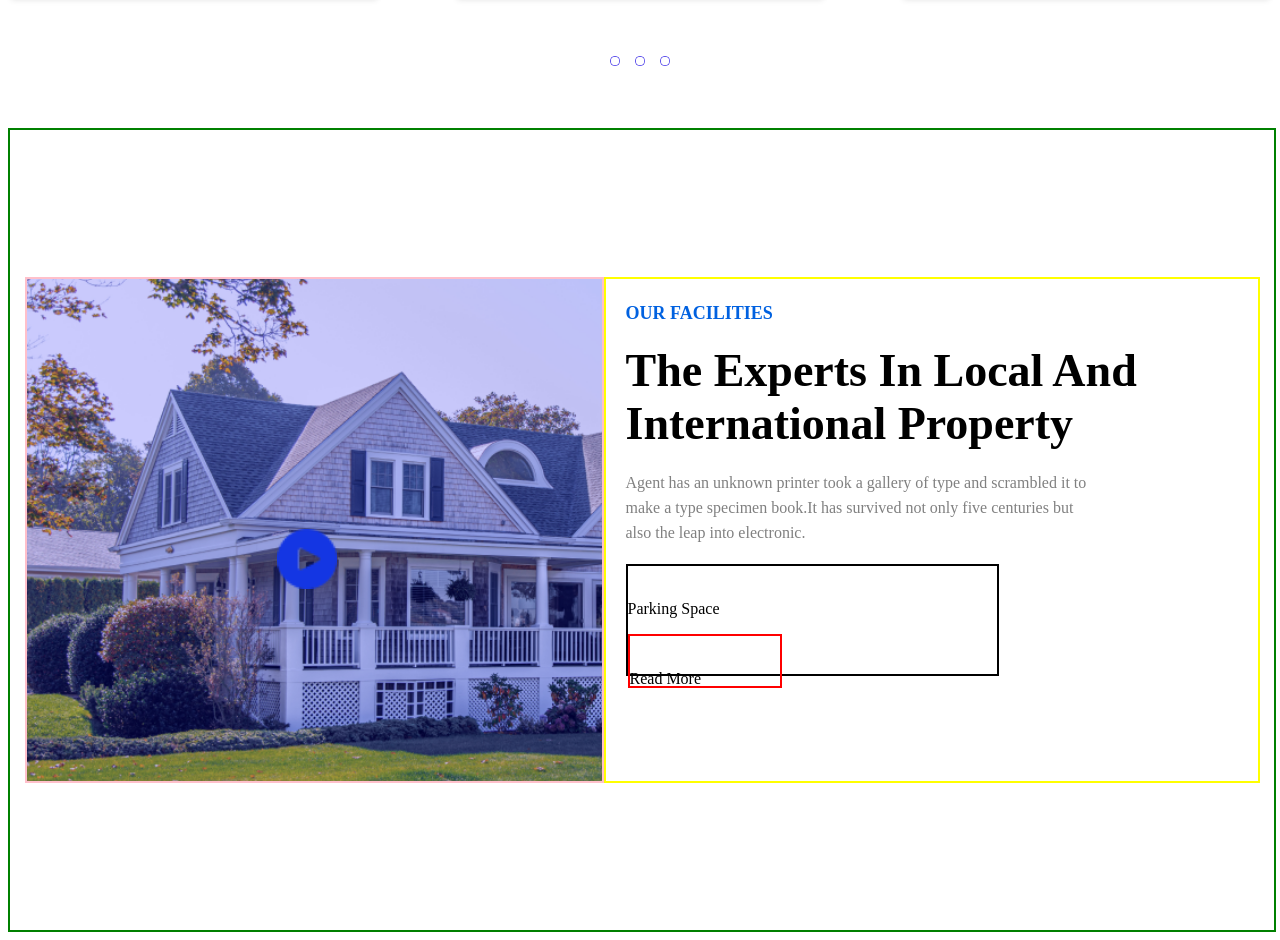
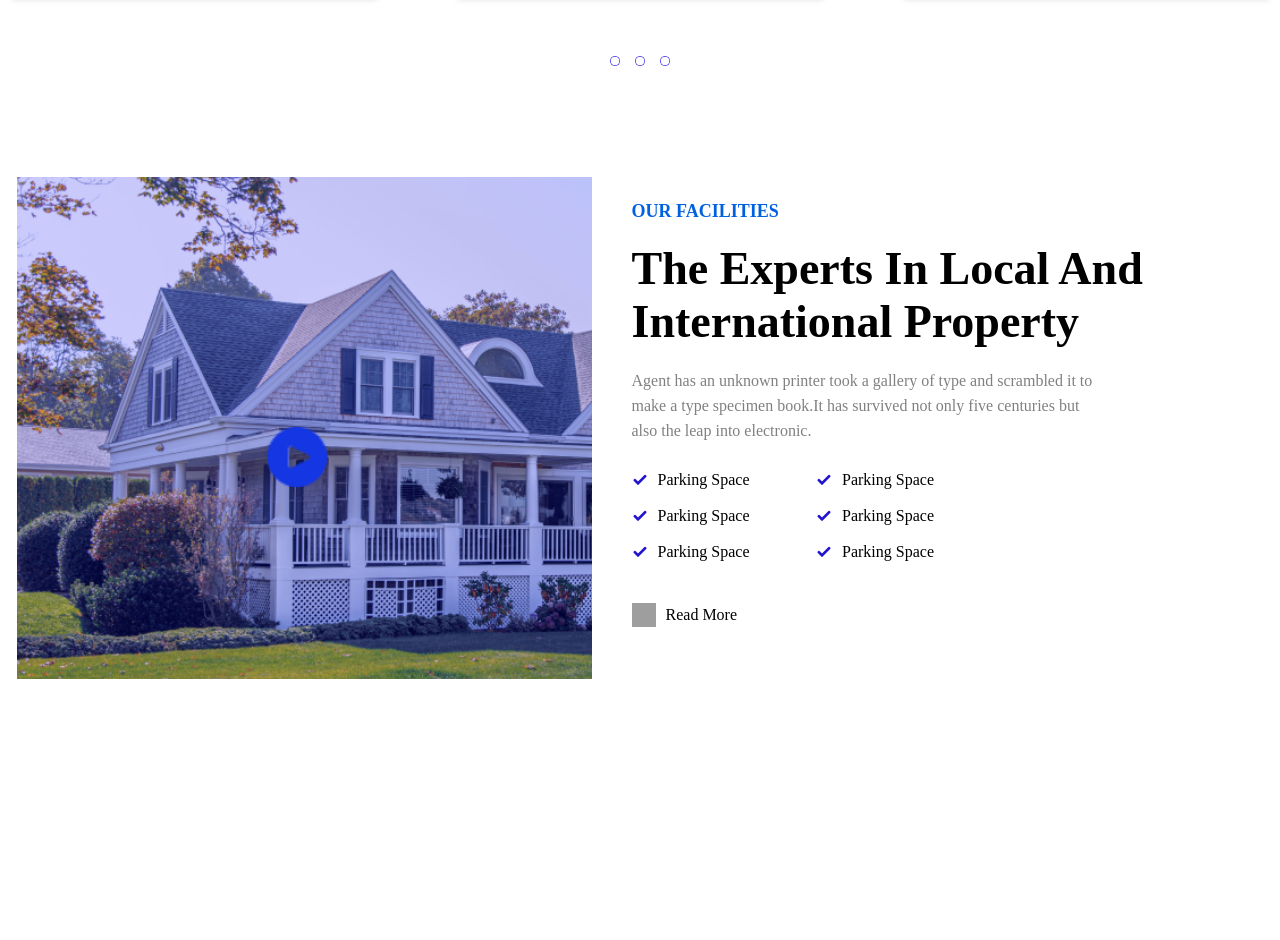
Before and after one commit to Dinesh-jrr/Real-State, a React (Vite) app: page / in a window 1280 px wide. Shown: the part 6140-7080 px from the top of the page. After the commit the page ends 6908 px from the top, so only its background shows below. Built offline with nearby package versions, Linux system fonts and the light colour scheme; grey boxes are pictures that could not be loaded.

Commit message:
facilities section completed

```diff
--- a/src/Components/Facilities/Facilities.css
+++ b/src/Components/Facilities/Facilities.css
@@ -1,16 +1,15 @@
 .facilities{
-    height:800px;
+    height:600px;
     width:100%;
     display: flex;
     flex-direction: row;
     align-items: center;
-    border:2px solid green;
     justify-content: center;
+    margin-bottom:40px;
 }
 .facilities-left{
     width:575px;
     height:502px;
-    border:2px solid pink;
     position:relative;
     overflow: hidden;
 }
@@ -35,17 +34,16 @@
     left: 0;
     right: 0;
     bottom: 0;
-    background-color: rgba(0, 0, 255, 0.2); /* Blue color with 50% opacity */
-    z-index: 2; /* Ensure the overlay is above both images */
-    pointer-events: none; /* Allow interactions with elements below the overlay */
+    background-color: rgba(0, 0, 255, 0.2);
+    z-index: 2;
+    pointer-events: none;
 }
 .facilities-right{
     width:50%;
-    border:2px solid yellow;
     height:502px;
     display: flex;
     flex-direction: column;
-    padding-left:20px;
+    padding-left:40px;
 }
 
 .facilities-right-title{
@@ -73,13 +71,37 @@
 .facilities-right-lower{
     height:50px;
     width:150px;
-    border:2px solid red;
+    display: flex;
+    flex-direction: row;
+    align-items: center;
+    gap:10px;
 }
 .facilities-right-info{
     height:108px;
     width:369px;
-    border:2px solid black;
+    margin-bottom: 20px;
+    display: grid;
+    grid-template-columns: repeat(2,1fr);
+    grid-template-rows: repeat(3,1fr);
+    gap:0px;
     margin-bottom: 20px;
 }
 
-/* left part styling  */
+.info-heading{
+    display: flex;
+    flex-direction: row;
+    align-items: center;
+    gap:10px;
+    margin:0px;
+}
+.info-heading p{
+    margin:0px;
+}
+.info-heading img{
+    height:16px;
+    width:16px;
+}
+.facilities-right-lower img{
+    height:24px;
+    width:24px;
+}
--- a/src/Components/Facilities/Facilities.jsx
+++ b/src/Components/Facilities/Facilities.jsx
@@ -2,6 +2,9 @@ import React from "react";
 import './Facilities.css'
 import home from '../../assets/home.png'
 import video from '../../assets/video.png'
+import check from '../../assets/check.png'
+import arrow from '../../assets/arrow.png'
+import Info from '../../Components/Facilities/Info'
 
 function Facilities(){
     return(
@@ -15,14 +18,16 @@ function Facilities(){
                 <h3 className="facilities-right-headline">The Experts In Local And International Property</h3>
                 <p className="facilities-right-desc">Agent has an unknown printer took a gallery of type and scrambled it to make a type specimen book.It has survived not only five centuries but also the leap into electronic.</p>
                 <div className="facilities-right-info">
-                    <div className="info-heading">
-                        <img src="" alt="" />
-                        <p>Parking Space</p>
-                    </div>
-                        <div className="facilities-right-lower">
-                            <img src="" alt="" />
-                            <p>Read More</p>
-                        </div>
+                    <Info></Info>
+                    <Info></Info>
+                    <Info></Info>
+                    <Info></Info>
+                    <Info></Info>
+                    <Info></Info>
+                </div>
+                <div className="facilities-right-lower">
+                    <img src={arrow} alt="" />
+                    <p>Read More</p>
                 </div>
             </div>
         </div>
--- /dev/null
+++ b/src/Components/Facilities/Info.jsx
@@ -0,0 +1,13 @@
+import React from "react";
+import './Facilities.css'
+import check from '../../assets/check.png'
+
+function Info(){
+    return(
+        <div className="info-heading">
+        <img src={check} alt="" />
+        <p>Parking Space</p>
+    </div>
+    )
+}
+export default Info
```
Also changed, not shown: src/assets/check.png (added).
